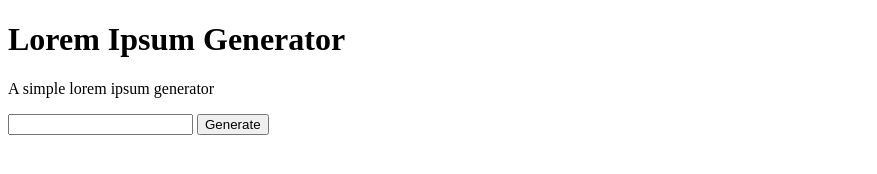
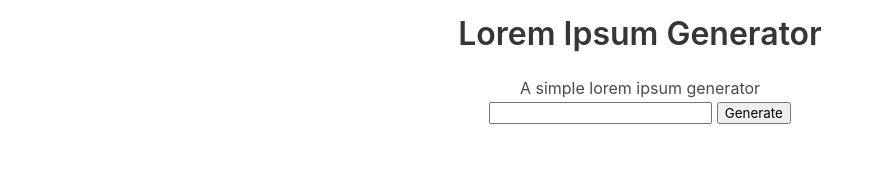
Before and after one commit to SimplySylvia/ipsum-generator, a website: page public/index.html in a window 1280 px wide. Shown: the whole page, without its empty margins (0-877 px from the left). Drawn offline with nearby package versions, Linux system fonts and the light colour scheme.

Commit message:
updated readme and added bulma

```diff
--- a/public/index.html
+++ b/public/index.html
@@ -6,6 +6,7 @@
     <title>Ipsum</title>
     <meta name="viewport" content="width=device-width, initial-scale=1">
     <script defer src="https://use.fontawesome.com/releases/v5.1.0/js/all.js"></script>
+    <link rel='stylesheet' type='text/css' media="screen" href="https://cdnjs.cloudflare.com/ajax/libs/bulma/0.7.1/css/bulma.css" />
     <link rel="stylesheet" type="text/css" media="screen" href="styles.css" />
 </head>
 <body>
--- a/public/styles.css
+++ b/public/styles.css
@@ -0,0 +1,13 @@
+*{
+    box-sizing: border-box;
+}
+
+body{
+    margin: 1em auto;
+    width: 50vw;
+    text-align: center;
+}
+
+form{
+    margin-bottom: 2em;
+}
```
Also changed, not shown: README.md.
